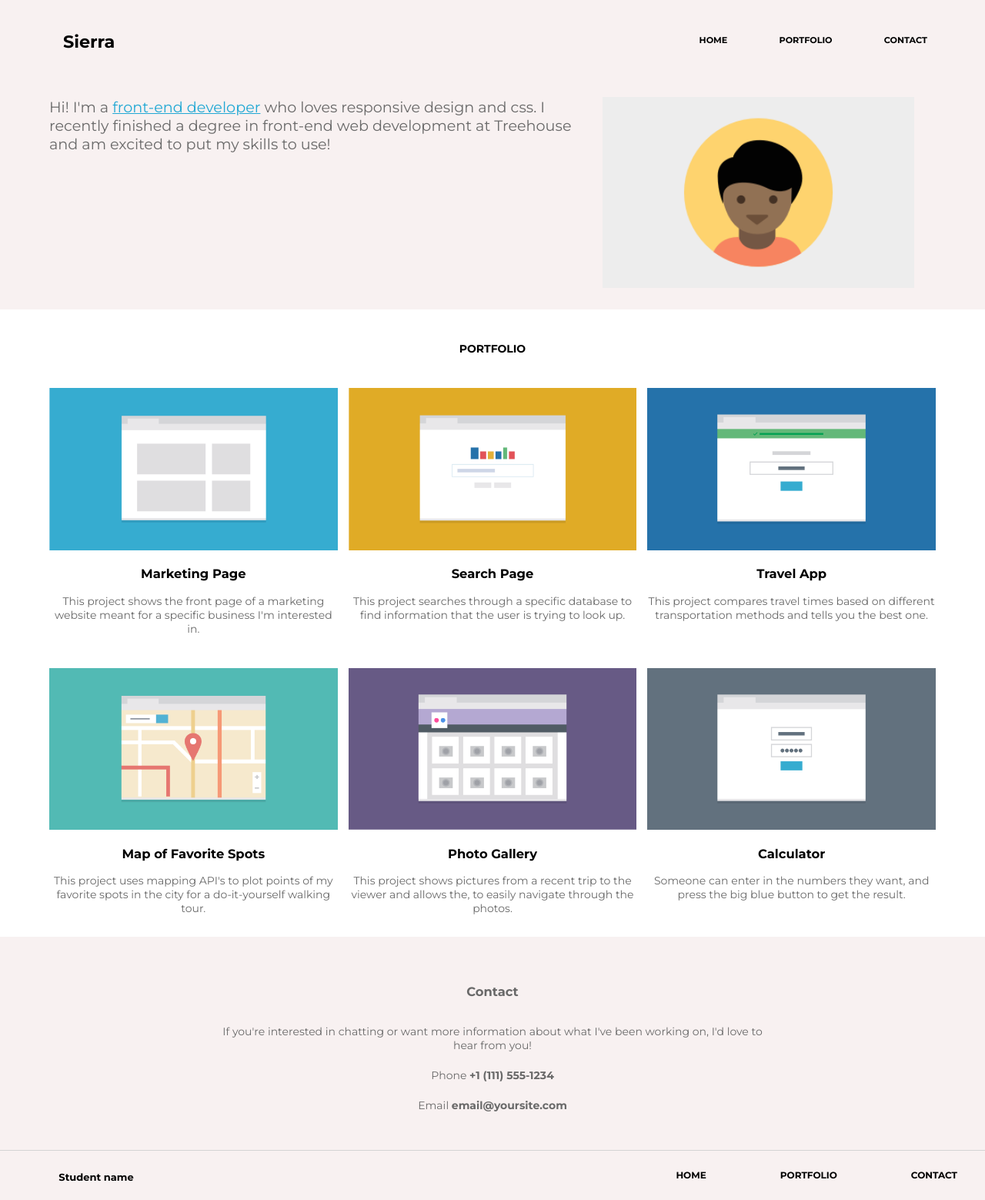
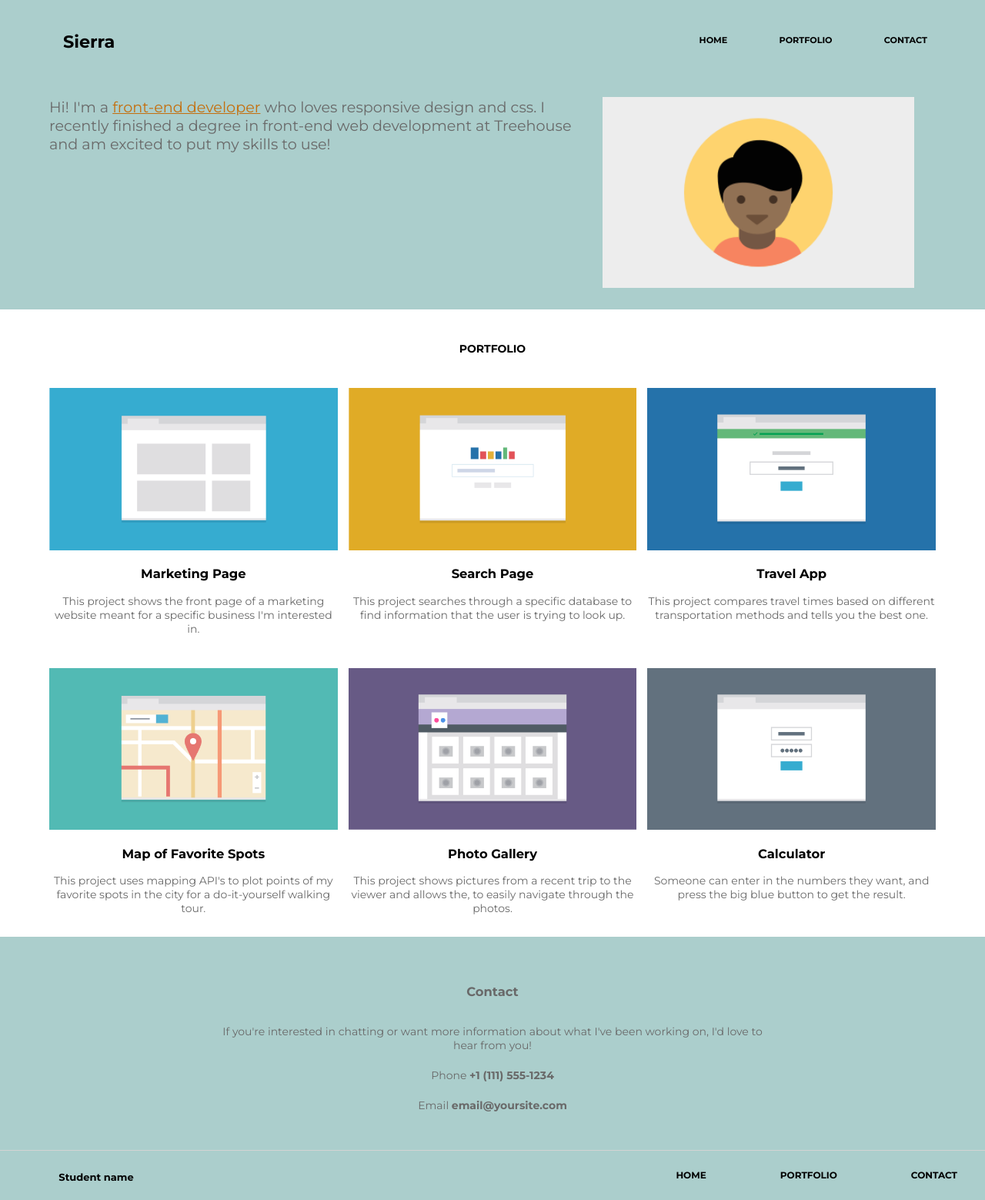
Before and after one commit to Sage-tech/Project-2, a plain HTML site: page index.html in a window 1280 px wide. Shown: the whole page at 77% size. Drawn offline with Linux system fonts and the light colour scheme.

Commit message:
fixed code
added code in css

```diff
--- a/css/style.css
+++ b/css/style.css
@@ -12,7 +12,7 @@ body {
 /* Header section */
 
 .header {
-   background: rgb(248, 241, 241);
+   background: #abcecc;
    margin: auto;
    width: 100%;
 }
@@ -56,7 +56,7 @@ body {
 }
 
 .color-text {
-   color: rgb(33, 168, 212);
+   color: rgb(196, 111, 14);
    text-decoration: underline;
 }
 /* Profile section */
@@ -109,7 +109,7 @@ body {
 /* Footer */
 
 .main-footer, .main-footer h3 {
-   background: rgb(248, 241, 241);
+   background: #abcecc;
    margin: auto;
    padding: 2em;
    width: 100%;
@@ -118,7 +118,7 @@ body {
 }
 
 .main-footer p {
-   background: rgb(248, 241, 241);
+   background: #abcecc;
    margin: auto;
    padding-bottom: 1.5em;
    width: 90%;
@@ -134,7 +134,7 @@ body {
 
 
 .secondary-nav {
-   background: rgb(248, 241, 241);
+   background: #abcecc;
    margin: auto;
    width: 100%;
    border-top: solid lightgrey 1px;
@@ -189,7 +189,7 @@ body {
 
 .nav-main li {
    display: inline;
-   background: rgb(248, 241, 241);
+   background: #abcecc;
    list-style: none;
    padding: 1em;
 }
```
Also changed, not shown: index.html (+0 -1 lines).
